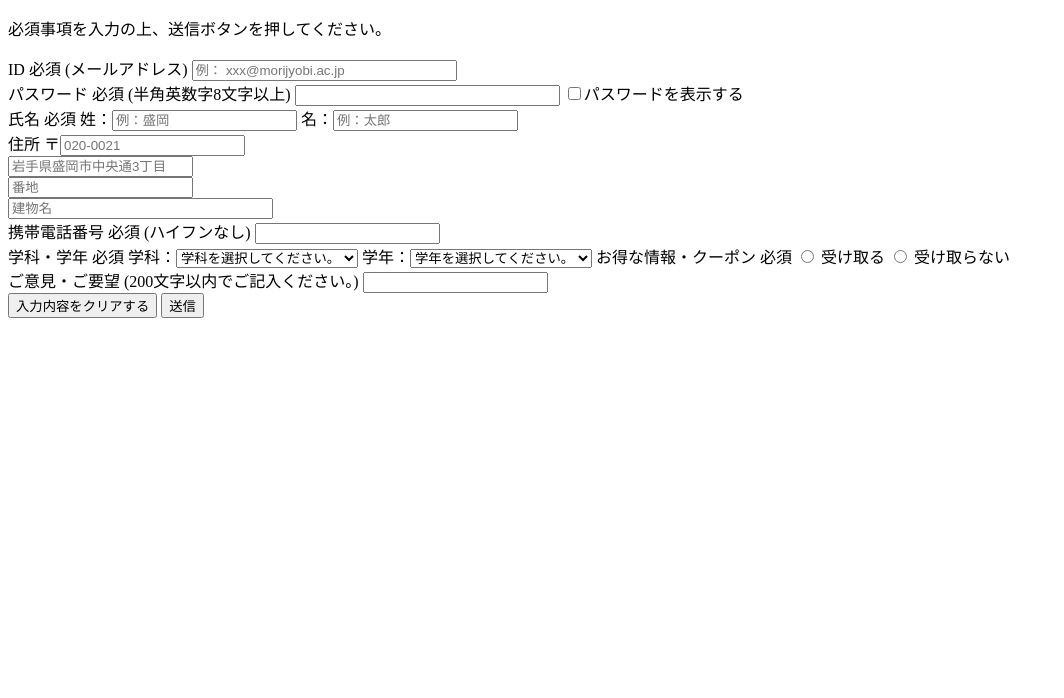
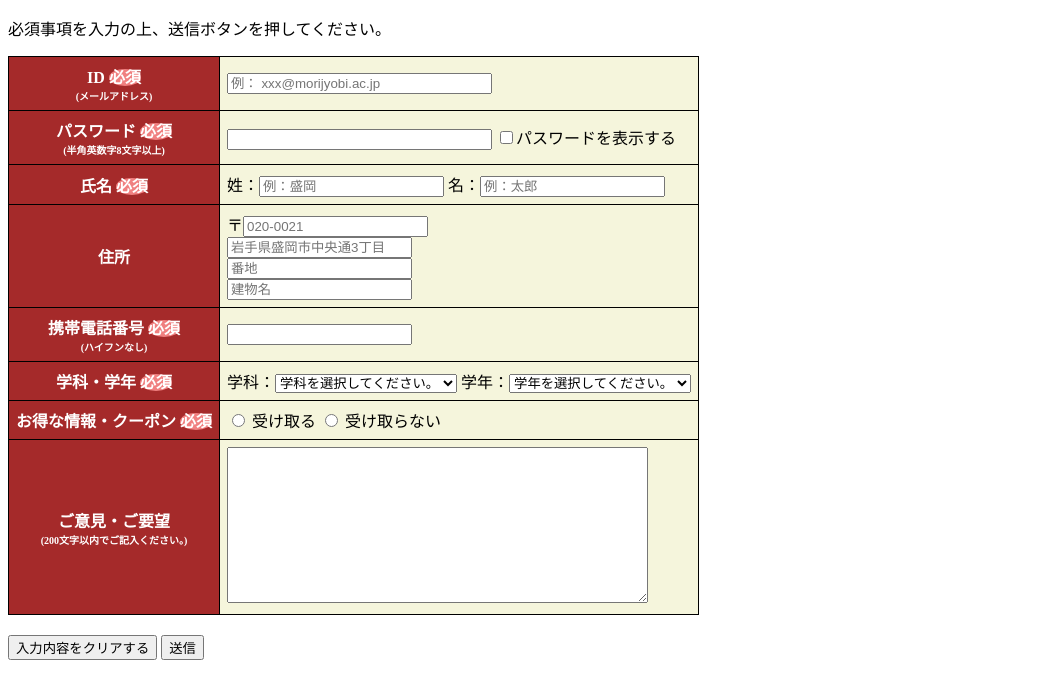
Before and after one commit to sawafujifuji/WebDesign-Task, a plain HTML site: page form/register.html in a window 1280 px wide. Shown: the whole page, without its empty margins (0-1064 px from the left). Drawn offline with Linux system fonts and the light colour scheme.

Commit message:
form課題

```diff
--- a/form/register.css
+++ b/form/register.css
@@ -0,0 +1,20 @@
+span{
+    background-color: lightcoral;
+    border-radius: 50%;
+}
+table, th, td{
+    border: solid 1px black;
+    border-collapse: collapse;
+    margin-bottom: 20px;
+    padding: 7px;
+}
+.tiisakunaru{
+    font-size: 10px;
+}
+th{
+    background-color: brown;
+    color: white;
+}
+td{
+    background-color: beige;
+}
--- a/form/register.html
+++ b/form/register.html
@@ -9,42 +9,67 @@
 <body>
     <p>必須事項を入力の上、送信ボタンを押してください。</p>
     <form action="#" method="post" enctype="application/x-www-form-urlencoded">
-        ID 必須 (メールアドレス)
-        <input type="email" name="email" size="30" placeholder="例： xxx@morijyobi.ac.jp" required><br>
-        パスワード 必須 (半角英数字8文字以上)
-        <input type="password" name="password" size="30" minlength="8" required>
-        <label><input type="checkbox" name="checkbox">パスワードを表示する</label><br>
-        氏名 必須
-        姓：<input type="text" name="last_name" placeholder="例：盛岡" required>
-        名：<input type="text" name="first_name" placeholder="例：太郎" required><br>
-        住所
-        〒<input type="text" name="post_number" maxlength="8" placeholder="020-0021" readonly><br>
+            <table>
+                <tr>
+                    <th>ID <span>必須</span><div class="tiisakunaru">(メールアドレス)</div>
+                    </th>
+                    <td><input type="email" name="email" size="30" placeholder="例： xxx@morijyobi.ac.jp" required></td>
+                </tr>
+                <tr>
+                    <th>パスワード <span>必須</span><div class="tiisakunaru">(半角英数字8文字以上)</div>
+                    </th>
+                    <td><input type="password" name="password" size="30" minlength="8" required>
+                        <label><input type="checkbox" name="checkbox">パスワードを表示する</label>
+                    </td>
+                </tr>
+                <tr>
+                    <th>氏名 <span>必須</span></th>
+                    <td>姓：<input type="text" name="last_name" placeholder="例：盛岡" required>
+                        名：<input type="text" name="first_name" placeholder="例：太郎" required></td>
+                </tr>
+                <tr>
+                    <th>住所</th>
+                    <td>〒<input type="text" name="post_number" maxlength="8" placeholder="020-0021" readonly><br>
                         <input type="text" name="a" placeholder="岩手県盛岡市中央通3丁目" readonly><br>
                         <input type="text" name="a" placeholder="番地"><br>
-        <input type="text" name="a" placeholder="建物名" size="30"><br>
-        携帯電話番号 必須 (ハイフンなし)
-        <input type="tel" name="tel"><br>
-        学科・学年 必須
-        学科：<select name="gakka">
+                        <input type="text" name="a" placeholder="建物名" maxlength="30" >
+                    </td>
+                </tr>
+                <tr>
+                    <th>携帯電話番号 <span>必須</span><div class="tiisakunaru">(ハイフンなし)</div>
+                    </th>
+                    <td><input type="tel" name="tel" required></td>
+                </tr>
+                <tr>
+                    <th>学科・学年 <span>必須</span></th>
+                    <td>学科：<select name="gakka" required>
                             <option value="">学科を選択してください。</option>
                             <option value="system">システム系学科</option>
                             <option value="biziness">ビジネス系学科</option>
                             <option value="dezign">デザイン系学科</option>
                         </select>
-        学年：<select name="gakunenn">
+                        学年：<select name="gakunenn" required>
                             <option value="">学年を選択してください。</option>
                             <option value="1">1年</option>
                             <option value="2">2年</option>
                             <option value="3">3年</option>
-            <option value="4">4年</option><br>
-        </select>
-        お得な情報・クーポン 必須
-        <label><input type="radio" name="a" value="yes"> 受け取る</label>
-        <label><input type="radio" name="a" value="no"> 受け取らない</label><br>
-        ご意見・ご要望 (200文字以内でご記入ください。)
-        <input type="textarea" name="other" cols="50" rows="10" maxlength="200"><br>
+                            <option value="4">4年</option>
+                        </select></td>
+                </tr>
+                <tr>
+                    <th>お得な情報・クーポン <span>必須</span></th>
+                    <td><label><input type="radio" name="a" value="yes" requireds> 受け取る</label>
+                        <label><input type="radio" name="a" value="no"> 受け取らない</label>
+                    </td>
+                </tr>
+                <tr>
+                    <th>ご意見・ご要望 <div class="tiisakunaru">(200文字以内でご記入ください。)</div></th>
+                    <td><textarea name="" cols="50" rows="10" maxlength="200"></textarea></td>
+                </tr>
+            </table>
         <button type="reset">入力内容をクリアする</button>
         <button type="submit">送信</button>
     </form>
 </body>
+
 </html>
```
Lines whose indentation alone changed are shown as unchanged.
